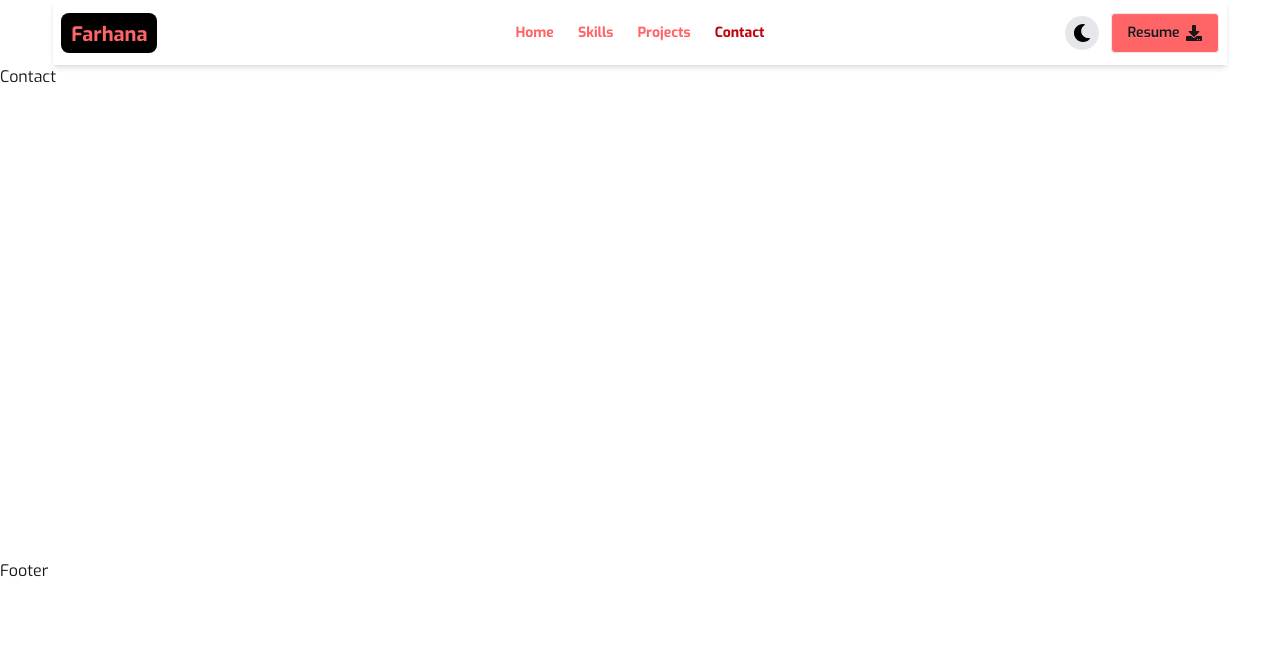
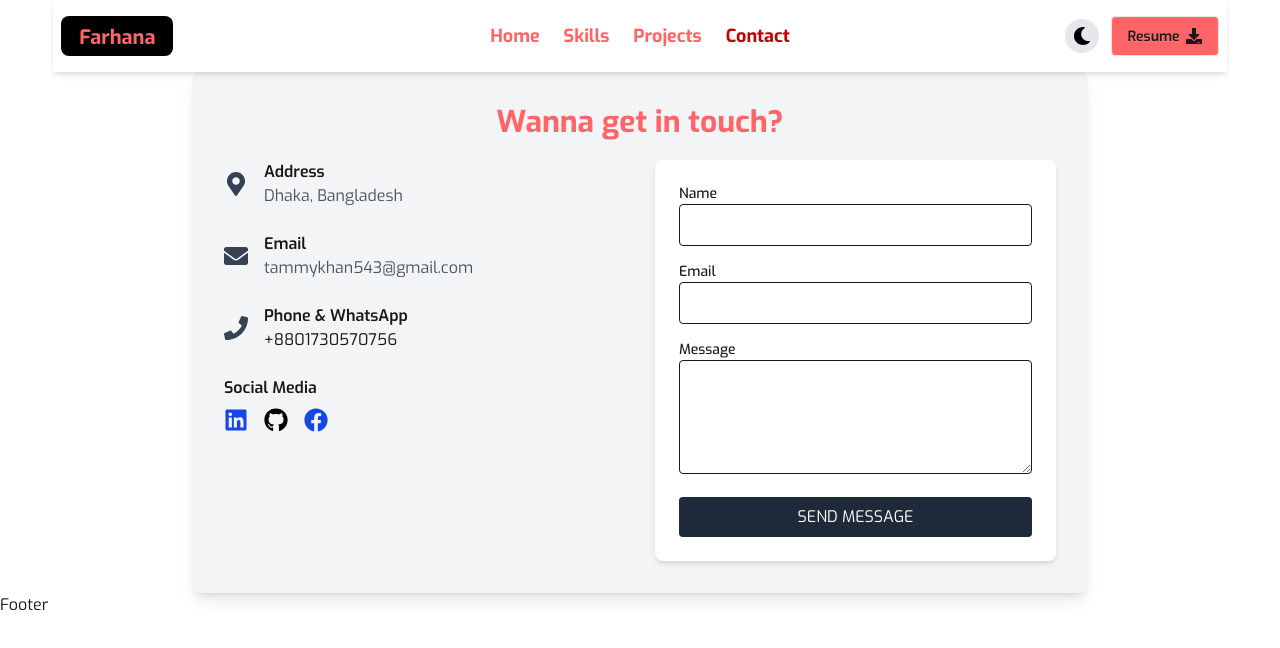
Before and after one commit to tammyKhan/my-portfolio, a React (Vite) app: page /contact in a window 1280 px wide. Shown: the top 648 px of the page. Built offline with nearby package versions, Linux system fonts and the light colour scheme; a web font is replaced by a local one.

Commit message:
feat: Implement contact form with email functionality

```diff
--- a/index.html
+++ b/index.html
@@ -5,7 +5,7 @@
     <link rel="icon" type="image/png" sizes="32x32" href="/favicon-32x32.png">
     <link href="/src/index.css" rel="stylesheet">
     <meta name="viewport" content="width=device-width, initial-scale=1.0" />
-    <title>Portfolio</title>
+    <title>Farhana || web developer</title>
   </head>
   <body >
     <div id="root"></div>
--- a/package.json
+++ b/package.json
@@ -13,14 +13,17 @@
     "@emailjs/browser": "^4.4.1",
     "@tailwindcss/vite": "^4.0.9",
     "animate.css": "^4.1.1",
+    "emailjs-com": "^3.2.0",
     "framer-motion": "^12.4.7",
     "localforage": "^1.10.0",
     "match-sorter": "^8.0.0",
     "react": "^19.0.0",
     "react-dom": "^19.0.0",
+    "react-hook-form": "^7.54.2",
     "react-icons": "^5.5.0",
     "react-router-dom": "^7.2.0",
     "react-simple-typewriter": "^5.0.1",
+    "react-toastify": "^11.0.5",
     "sort-by": "^1.2.0"
   },
   "devDependencies": {
--- a/src/components/Contact.jsx
+++ b/src/components/Contact.jsx
@@ -1,10 +1,175 @@
-import React from 'react';
+import React from "react";
+import { useForm } from "react-hook-form";
+import emailjs from "emailjs-com";
+import { motion } from "framer-motion";
+import {
+  FaMapMarkerAlt,
+  FaEnvelope,
+  FaPhone,
+  FaLinkedin,
+  FaGithub,
+  FaTwitter,
+  FaFacebook,
+} from "react-icons/fa";
+import { toast, ToastContainer } from "react-toastify";
 
 const Contact = () => {
+  const {
+    register,
+    handleSubmit,
+    formState: { errors },
+    reset,
+  } = useForm();
+
+  const onSubmit = async (data) => {
+    try {
+      await emailjs.send(
+        import.meta.env.VITE_SERVICE_ID,
+        import.meta.env.VITE_TEMPLATE_ID,
+        { name: data.name, email: data.email, message: data.message },
+        import.meta.env.VITE_PUBLIC_KEY
+      );
+
+      toast.success("Message sent successfully!");
+      reset();
+    } catch (error) {
+      console.error("Error sending message:", error);
+      alert("Failed to send message. Please try again.");
+    }
+  };
+
   return (
-    <div>
-      Contact
-    </div>
+    <motion.div
+      initial={{ opacity: 0, y: 20 }}
+      animate={{ opacity: 1, y: 0 }}
+      className="max-w-4xl mx-auto p-8 bg-gray-100 shadow-lg rounded-lg "
+    >
+      <h2 className="text-3xl font-bold text-center mb-5 text-red-400">
+        Wanna get in touch?
+      </h2>
+      <div className="flex flex-col md:flex-row gap-8">
+        {/* Left Section - Contact Info */}
+        <div className="md:w-1/2 space-y-6">
+          <div className="flex items-center gap-4">
+            <FaMapMarkerAlt className="text-2xl text-gray-700" />
+            <div>
+              <h4 className="font-semibold">Address</h4>
+              <p className="text-gray-600">Dhaka, Bangladesh</p>
+            </div>
+          </div>
+          <div className="flex items-center gap-4">
+            <FaEnvelope className="text-2xl text-gray-700" />
+            <div>
+              <h4 className="font-semibold">Email</h4>
+              <a
+                className="hover:underline text-gray-600"
+                href="mailto:tammykhan543@gmail.com"
+              >
+                tammykhan543@gmail.com
+              </a>
+            </div>
+          </div>
+          <div className="flex items-center gap-4">
+            <FaPhone className="text-2xl text-gray-700" />
+            <div>
+              <h4 className="font-semibold">Phone & WhatsApp</h4>
+
+              <a
+                href="https://wa.me/8801730570756?text=Hi%20there,%20I%20want%20to%20talk!"
+                target="_blank"
+                rel="noopener noreferrer"
+                className="flex items-center hover:underline"
+              >
+                +8801730570756
+              </a>
+            </div>
+          </div>
+          <div>
+            <h4 className="font-semibold">Social Media</h4>
+            <div className="flex gap-4 mt-2">
+              <a
+                href="https://www.linkedin.com/in/farhana-islam-khan-6b6405290/"
+                target="_blank"
+                rel="noopener noreferrer"
+              >
+                <FaLinkedin className="text-2xl text-blue-700 cursor-pointer hover:opacity-80" />
+              </a>
+
+              <a
+                href="https://github.com/tammyKhan"
+                target="_blank"
+                rel="noopener noreferrer"
+              >
+                <FaGithub className="text-2xl text-black cursor-pointer hover:opacity-80" />
+              </a>
+
+              <a
+                href="https://www.facebook.com/farhana.khan.tammy.2024"
+                target="_blank"
+                rel="noopener noreferrer"
+              >
+                <FaFacebook className="text-2xl text-blue-700 cursor-pointer hover:opacity-80" />
+              </a>
+            </div>
+          </div>
+        </div>
+
+        {/* Right Section - Contact Form */}
+        <div className="md:w-1/2 bg-white p-6 rounded-lg shadow-md">
+          <form onSubmit={handleSubmit(onSubmit)} className="space-y-4">
+            <div>
+              <label className="block text-sm font-medium">Name</label>
+              <input
+                type="text"
+                {...register("name", { required: "Name is required" })}
+                className="w-full p-2 border rounded"
+              />
+              {errors.name && (
+                <p className="text-red-500 text-sm">{errors.name.message}</p>
+              )}
+            </div>
+
+            <div>
+              <label className="block text-sm font-medium">Email</label>
+              <input
+                type="email"
+                {...register("email", {
+                  required: "Email is required",
+                  pattern: {
+                    value: /^[^@\s]+@[^@\s]+\.[^@\s]+$/,
+                    message: "Invalid email",
+                  },
+                })}
+                className="w-full p-2 border rounded"
+              />
+              {errors.email && (
+                <p className="text-red-500 text-sm">{errors.email.message}</p>
+              )}
+            </div>
+
+            <div>
+              <label className="block text-sm font-medium">Message</label>
+              <textarea
+                {...register("message", { required: "Message is required" })}
+                className="w-full p-2 border rounded"
+                rows="4"
+              ></textarea>
+              {errors.message && (
+                <p className="text-red-500 text-sm">{errors.message.message}</p>
+              )}
+            </div>
+
+            <button
+              type="submit"
+              className="w-full bg-gray-800 text-white py-2 rounded hover:bg-gray-900 transition"
+            >
+              SEND MESSAGE
+            </button>
+          </form>
+        </div>
+      </div>
+      <ToastContainer />
+    </motion.div>
   );
 };
 
--- a/src/components/Navbar.jsx
+++ b/src/components/Navbar.jsx
@@ -94,10 +94,10 @@ const Navbar = () => {
             {links}
           </ul>
         </div>
-        <a className="w-24 text-xl text-center pt-2 h-10 text-red-400 bg-black font-bold rounded-lg">Farhana</a>
+        <a className="w-28 text-xl text-center pt-2 h-10 text-red-400 bg-black font-bold rounded-lg">Farhana</a>
       </div>
       <div className="navbar-center hidden lg:flex">
-        <ul className="menu menu-horizontal px-1">{links}</ul>
+        <ul className="menu menu-horizontal px-1 text-lg">{links}</ul>
       </div>
       <div className="navbar-end flex items-center space-x-3">
         {/* Dark Mode Toggle */}
--- a/src/components/Skills.jsx
+++ b/src/components/Skills.jsx
@@ -53,7 +53,7 @@ const Skills = () => {
             <motion.div
               key={index}
               className="text-center"
-              initial={{ opacity: 0, y: 50 }}
+              initial={{ opacity: 0, y: 10 }}
               whileInView={{ opacity: 1, y: 0 }}
               transition={{ duration: 1, delay: index * 0.1 }}
               viewport={{ once: false, amount: 0.3 }}
--- a/src/pages/Home.jsx
+++ b/src/pages/Home.jsx
@@ -4,6 +4,7 @@ import Banner from '../components/Banner';
 import AboutMe from '../components/AboutMe';
 import Skills from '../components/Skills';
 import Projects from '../components/Projects';
+import Contact from '../components/Contact';
 
 const Home = () => {
   return (
@@ -12,6 +13,7 @@ const Home = () => {
     <AboutMe></AboutMe>
     <Skills></Skills>
     <Projects></Projects>
+    <Contact></Contact>
    </div>
   );
 };
```
Also changed, not shown: 2 other files (tests, documents, lock files or other folders).
